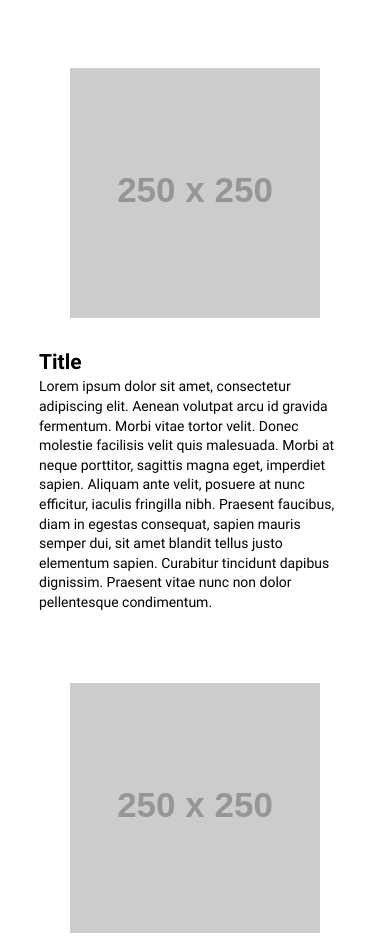
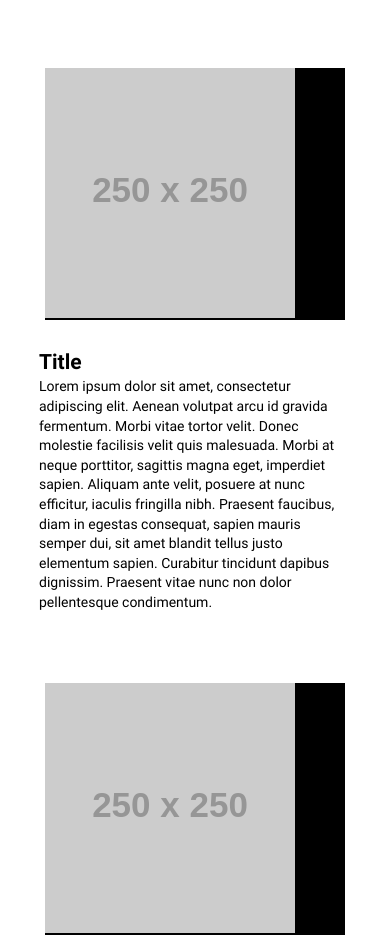
Before and after one commit to joshbivens/joshbivens.github.io, a website: page index.html in a window 390 px wide. Shown: the part 846-1784 px from the top of the page. Drawn offline with Linux system fonts and the light colour scheme; files that its build step writes are made by us from their sources; placeholder pictures from the web are drawn by us; a web font is replaced by a local one.

Commit message:
Work CSS media queries

```diff
--- a/scss/partials/_work.scss
+++ b/scss/partials/_work.scss
@@ -6,6 +6,8 @@
 
 .screenshot {
   margin: 7rem 20px 0 auto;
+  background: #000;
+  width: 400px;
 }
 
 .description {
@@ -14,10 +16,21 @@
   line-height: 1.4;
 }
 
+@media screen and (max-width: 875px) {
+  .screenshot {
+    margin: 5rem auto 0;
+  }
+
+  .description {
+    width: 80%;
+    margin: 2rem auto 0;
+  }
+}
 
 @media screen and (max-width: 600px) {
     .screenshot {
       margin: 5rem auto 0;
+      width: 300px;
     }
 
     .description {
```
Also changed, not shown: dist/css/main.css.
